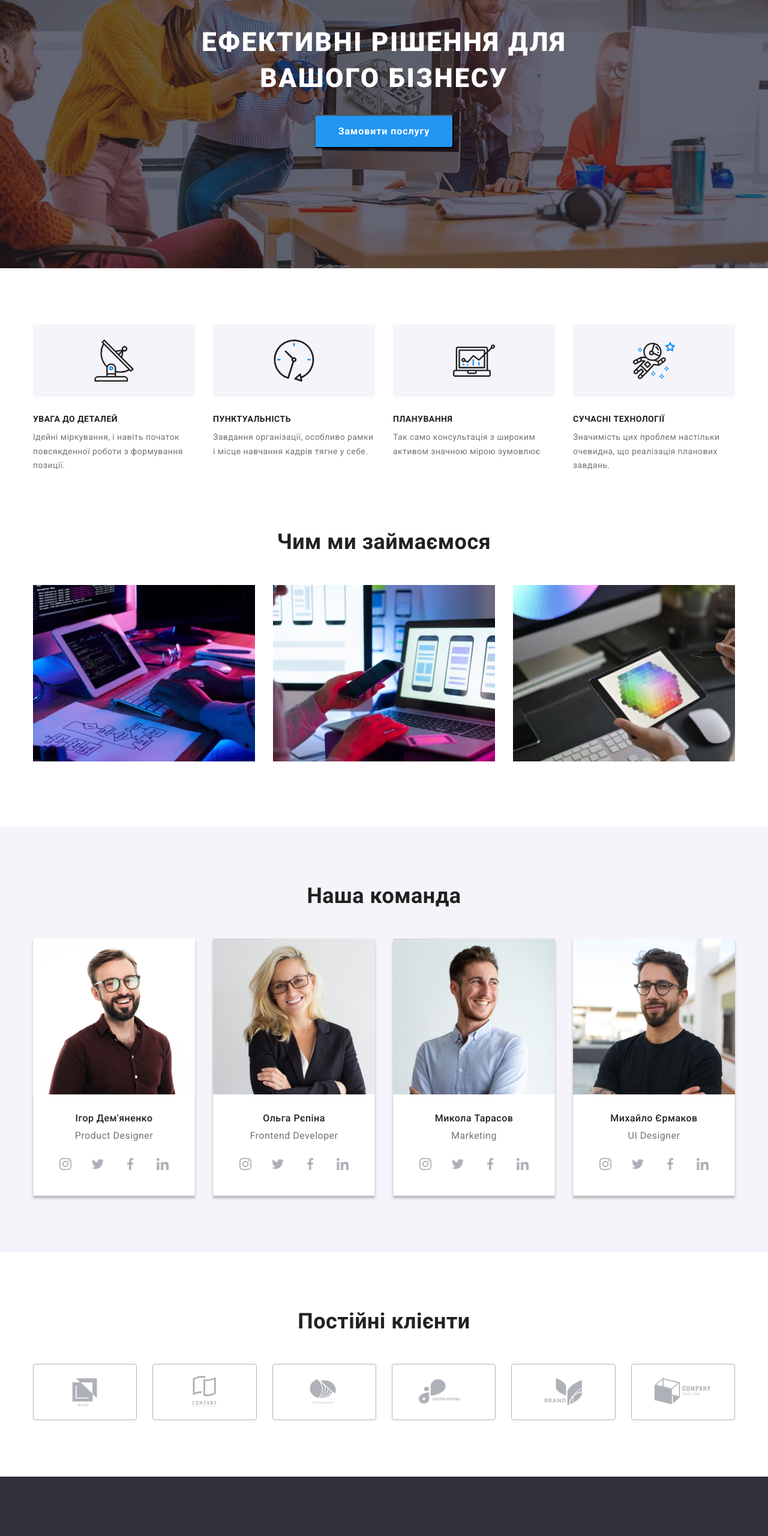
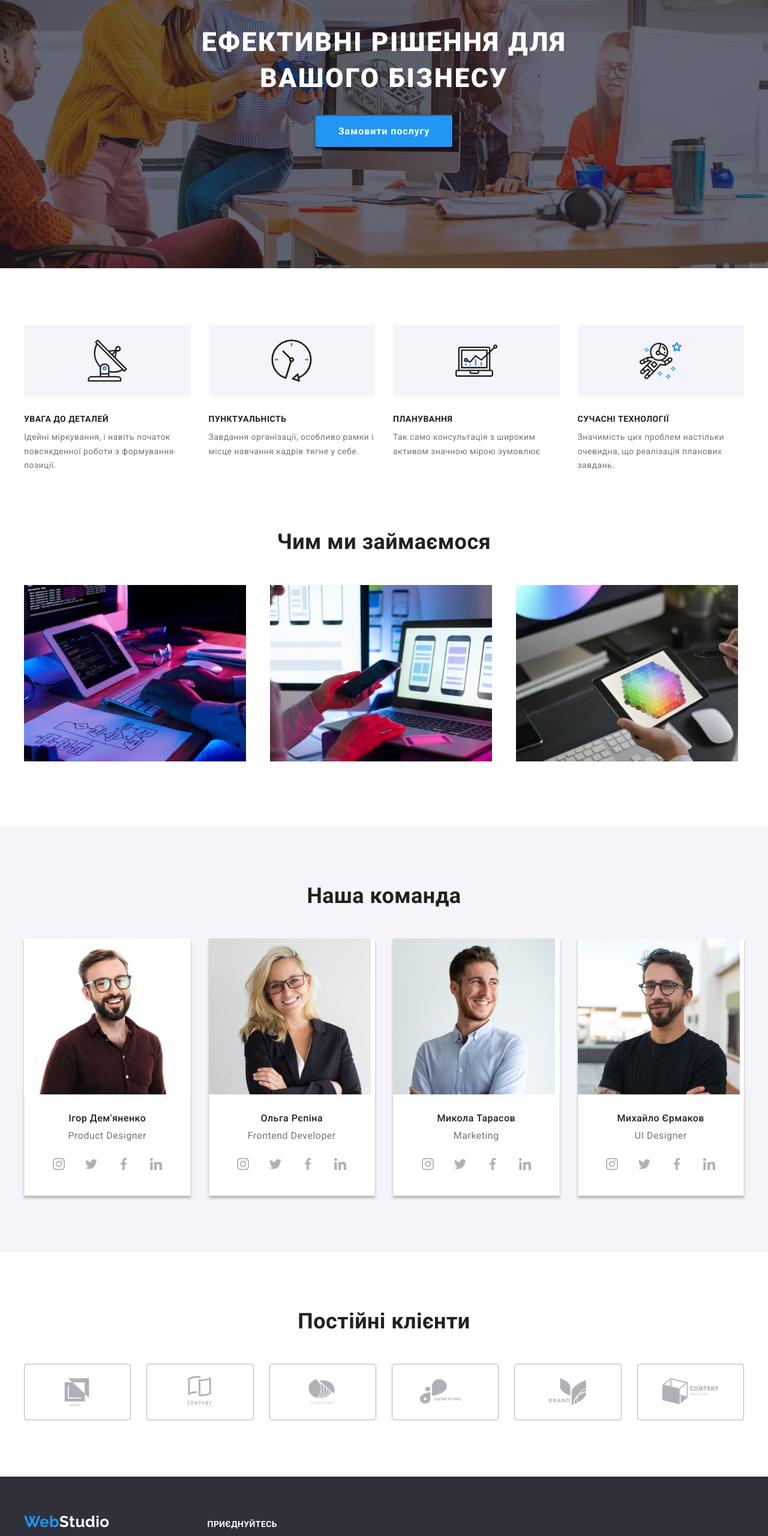
Before and after one commit to Niaghara/goit-markup-hw-04, a plain HTML site: page index.html in a window 1280 px wide. Shown: the part 240-2800 px from the top of the page at 60% size. Drawn offline with nearby package versions, Linux system fonts and the light colour scheme.

Commit message:
Update 07.11

```diff
--- a/css/styles.css
+++ b/css/styles.css
@@ -64,7 +64,7 @@ img {
   text-decoration: none;
 }
 .container {
-  width: 1170px;
+  width: 1200px;
   padding-right: 15px;
   padding-left: 15px;
   margin-left: auto;
@@ -128,7 +128,7 @@ img {
 }
 
 .site-nav a:hover,
-a:focus {
+.site-nav a:focus {
   color: var(--accent-color);
 }
 
@@ -276,8 +276,12 @@ a:focus {
 .advantages-card {
   --items: 4;
   min-width: 270px;
+
 }
 
+.card-set-icon {
+  border-radius: 4px;
+}
 advantages-card:nth-child(4n) {
   margin-right: 0;
 }
@@ -473,12 +477,12 @@ advantages-card:nth-child(4n) {
 .footer-social-header {
   font-weight: 700;
   font-size: 14px;
-  line-height: 1, 14;
+  line-height: 1.14;
   letter-spacing: 0.03em;
   text-transform: uppercase;
   color: var(--primary-white-color);
   margin-bottom: 20px;
-  padding-top: 72px;
+
 }
 
 .icon-footer {
@@ -507,6 +511,7 @@ advantages-card:nth-child(4n) {
   cursor: pointer;
 
   border: none;
+  border-radius: 4px;
 
   display: block;
   padding: 6px 22px;
```
